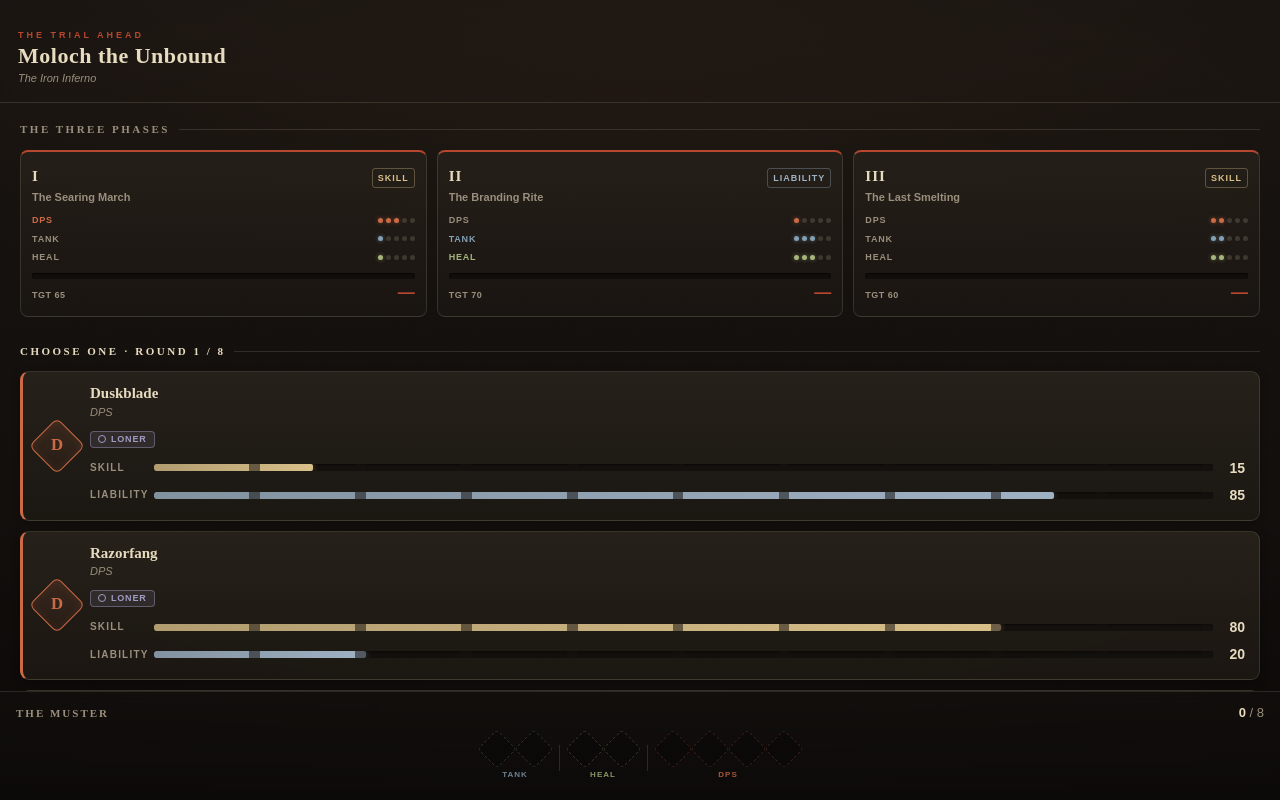
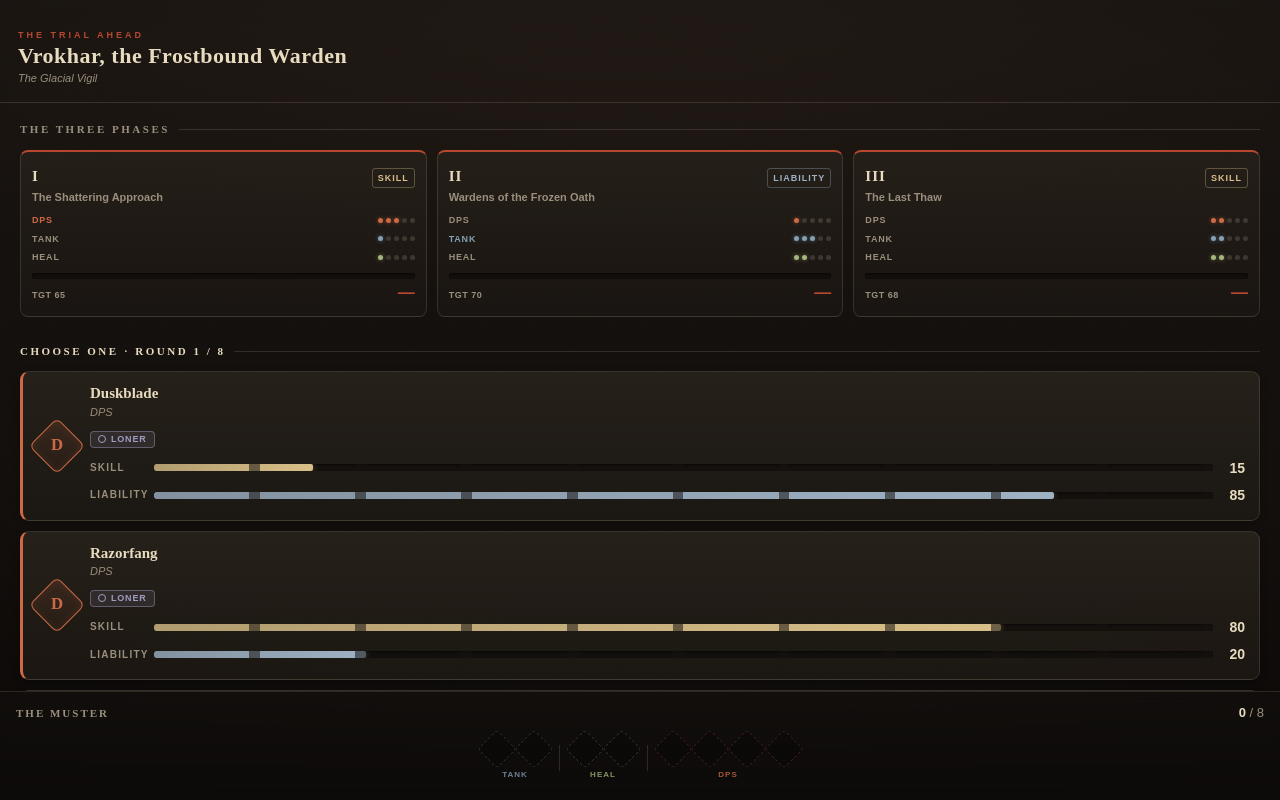
Before and after one commit to g-trinh/raid-manager, a React (Vite) app in the folder app/src/renderer/: page / in a window 1280 px wide. Built offline with nearby package versions, Linux system fonts and the light colour scheme.

Commit message:
feat(boss): expand boss pool to 10 and auto-draft 3 per run
Rename bosses -> bossPool (10 entries: 3 existing + 7 new), add
draftBosses() to sample 3 distinct bosses per run sorted by avg
phase target for a difficulty curve, and wire runBosses into
useRunStore/DraftScreen/OutcomeScreen.

```diff
--- a/app/src/renderer/src/domain/data/gameData.ts
+++ b/app/src/renderer/src/domain/data/gameData.ts
@@ -23,7 +23,7 @@ export const memberPool: MemberData[] = [
   createMember('Duskblade', Role.DPS, 15, 85)
 ]
 
-export const bosses: BossData[] = [
+export const bossPool: BossData[] = [
   createBoss(
     'Moloch the Unbound',
     'The Iron Inferno',
@@ -151,6 +151,307 @@ export const bosses: BossData[] = [
       3,
       'Nyxessa, Empress of the Hollow Stars'
     )
+  ),
+
+  createBoss(
+    'Vrokhar, the Frostbound Warden',
+    'The Glacial Vigil',
+    [
+      createPhase(
+        'The Shattering Approach',
+        'Shards of ancient ice rain down. Move fast, or be entombed before you strike.',
+        3,
+        1,
+        1,
+        PhaseType.SKILL_HEAVY,
+        65
+      ),
+      createPhase(
+        'Wardens of the Frozen Oath',
+        'Frozen sentinels rise to enforce the old pact. Mind their ground, or join their vigil.',
+        1,
+        3,
+        2,
+        PhaseType.LIABILITY_HEAVY,
+        70
+      ),
+      createPhase(
+        'The Last Thaw',
+        'Vrokhar surrenders the cold to one final, desperate surge. Hold until it melts.',
+        2,
+        2,
+        2,
+        PhaseType.SKILL_HEAVY,
+        68
+      )
+    ],
+    createLootItem(
+      'frozen-oathguard',
+      'Frozen Oathguard',
+      "A shield of unmelting ice, etched with a vow Vrokhar's wardens kept past death.",
+      Role.TANK,
+      3,
+      3,
+      'Vrokhar, the Frostbound Warden'
+    )
+  ),
+
+  createBoss(
+    'Zaelith, Herald of the Tempest',
+    'The Storm Unbroken',
+    [
+      createPhase(
+        'Gathering Fury',
+        'Wind howls into a wall of force. Strike before the gale finds your footing.',
+        3,
+        1,
+        1,
+        PhaseType.SKILL_HEAVY,
+        68
+      ),
+      createPhase(
+        'Chainlightning Cascade',
+        'Lightning leaps from soul to soul. Mind the chain, or carry it to the rest.',
+        2,
+        1,
+        3,
+        PhaseType.LIABILITY_HEAVY,
+        74
+      ),
+      createPhase(
+        'Eye of the Maelstrom',
+        'Zaelith calls down the full storm. Endure its eye, or be scattered on the wind.',
+        3,
+        2,
+        2,
+        PhaseType.SKILL_HEAVY,
+        76
+      )
+    ],
+    createLootItem(
+      'stormcallers-edge',
+      "Stormcaller's Edge",
+      'A blade that hums with caught lightning, restless until it strikes again.',
+      Role.DPS,
+      3,
+      3,
+      'Zaelith, Herald of the Tempest'
+    )
+  ),
+
+  createBoss(
+    'Karthus, the Bone Sovereign',
+    'Lord of the Silent Crypt',
+    [
+      createPhase(
+        'March of the Risen',
+        'The crypt empties itself. Cut them down before the column overwhelms you.',
+        4,
+        1,
+        1,
+        PhaseType.SKILL_HEAVY,
+        70
+      ),
+      createPhase(
+        "The Sovereign's Decree",
+        'Karthus speaks, and the dead obey. Heed the decree, or be bound by it.',
+        1,
+        2,
+        3,
+        PhaseType.LIABILITY_HEAVY,
+        72
+      ),
+      createPhase(
+        'Crown of Bones',
+        'The Sovereign rises in his full regalia. Break the crown before it breaks you.',
+        2,
+        3,
+        2,
+        PhaseType.SKILL_HEAVY,
+        78
+      )
+    ],
+    createLootItem(
+      'sovereigns-marrow-draught',
+      "Sovereign's Marrow Draught",
+      "A bitter tonic distilled from Karthus's own marrow — it steadies the hand that drinks it.",
+      Role.HEAL,
+      3,
+      3,
+      'Karthus, the Bone Sovereign'
+    )
+  ),
+
+  createBoss(
+    'Grizzelmaw, the Feral Sovereign',
+    'Fang of the Deep Wood',
+    [
+      createPhase(
+        'The Hunt Begins',
+        'The wood erupts with snarling shapes. Strike fast — Grizzelmaw rewards the bold.',
+        4,
+        1,
+        1,
+        PhaseType.SKILL_HEAVY,
+        66
+      ),
+      createPhase(
+        'Thrash and Bleed',
+        'Claws rake wide and reckless. Mind your footing, or be dragged into the thrash.',
+        2,
+        3,
+        2,
+        PhaseType.LIABILITY_HEAVY,
+        71
+      ),
+      createPhase(
+        "The Alpha's Last Roar",
+        'Grizzelmaw bares everything in one final charge. Hold the line against the roar.',
+        3,
+        2,
+        1,
+        PhaseType.SKILL_HEAVY,
+        74
+      )
+    ],
+    createLootItem(
+      'alphas-bloodfang',
+      "Alpha's Bloodfang",
+      'A curved fang taken from Grizzelmaw, still warm with the hunt.',
+      Role.DPS,
+      3,
+      3,
+      'Grizzelmaw, the Feral Sovereign'
+    )
+  ),
+
+  createBoss(
+    'The Hollow Author',
+    'Writer of Unmade Things',
+    [
+      createPhase(
+        'The First Erasure',
+        'Whole chapters of the world unwrite themselves. Strike before you are edited out.',
+        3,
+        1,
+        2,
+        PhaseType.SKILL_HEAVY,
+        69
+      ),
+      createPhase(
+        'Pages of the Unwritten',
+        'Blank pages drift through the air, hungry for a story. Mind what they take.',
+        1,
+        2,
+        3,
+        PhaseType.LIABILITY_HEAVY,
+        75
+      ),
+      createPhase(
+        'The Final Sentence',
+        'The Author reaches for the last word. Survive it, and the story is yours.',
+        3,
+        3,
+        3,
+        PhaseType.SKILL_HEAVY,
+        80
+      )
+    ],
+    createLootItem(
+      'ink-of-the-unwritten-verse',
+      'Ink of the Unwritten Verse',
+      'Ink that has never touched a page — it writes only what its bearer needs to hear.',
+      Role.HEAL,
+      3,
+      3,
+      'The Hollow Author'
+    )
+  ),
+
+  createBoss(
+    'Countess Mireth, the Crimson Thirst',
+    'The Eternal Banquet',
+    [
+      createPhase(
+        'Invitation to the Feast',
+        'The hall doors swing open on a banquet of knives. Strike before you are seated.',
+        3,
+        2,
+        1,
+        PhaseType.SKILL_HEAVY,
+        64
+      ),
+      createPhase(
+        'The Crimson Waltz',
+        'Mireth leads a dance no one survives twice. Mind your steps, or join the dead partners.',
+        2,
+        2,
+        3,
+        PhaseType.LIABILITY_HEAVY,
+        73
+      ),
+      createPhase(
+        'Last Call of the Banquet',
+        'The Countess drops all pretense and feeds in earnest. Hold until the table is cleared.',
+        4,
+        1,
+        2,
+        PhaseType.SKILL_HEAVY,
+        77
+      )
+    ],
+    createLootItem(
+      'mireths-thirsting-fang',
+      "Mireth's Thirsting Fang",
+      'A dagger that drinks shallow — just enough to keep its wielder sharp.',
+      Role.DPS,
+      3,
+      3,
+      'Countess Mireth, the Crimson Thirst'
+    )
+  ),
+
+  createBoss(
+    'The Sundered Titan',
+    'Last Bastion of the Old World',
+    [
+      createPhase(
+        'The Awakening Fault',
+        'The ground splits as something ancient stirs beneath it. Strike before it fully wakes.',
+        2,
+        3,
+        1,
+        PhaseType.SKILL_HEAVY,
+        62
+      ),
+      createPhase(
+        'Fissure and Fall',
+        'The earth opens in jagged lines. Mind your footing, or be swallowed by the fault.',
+        1,
+        3,
+        3,
+        PhaseType.LIABILITY_HEAVY,
+        71
+      ),
+      createPhase(
+        "The Titan's Final Stand",
+        'The Sundered Titan gathers the last of the old world into one final blow. Endure it.',
+        3,
+        3,
+        2,
+        PhaseType.SKILL_HEAVY,
+        79
+      )
+    ],
+    createLootItem(
+      'shard-of-the-sundered-core',
+      'Shard of the Sundered Core',
+      "A fragment of the Titan's core, still warm with the heartbeat of the old world.",
+      Role.TANK,
+      3,
+      3,
+      'The Sundered Titan'
+    )
   )
 ]
 
--- /dev/null
+++ b/app/src/renderer/src/domain/logic/bossDraft.ts
@@ -0,0 +1,16 @@
+import { BossData } from '../data/bossData'
+
+function averagePhaseTarget(boss: BossData): number {
+  const total = boss.phases.reduce((sum, phase) => sum + phase.phaseTarget, 0)
+  return total / boss.phases.length
+}
+
+export function draftBosses(pool: BossData[], count: number): BossData[] {
+  const shuffled = [...pool]
+  for (let i = shuffled.length - 1; i > 0; i--) {
+    const j = Math.floor(Math.random() * (i + 1))
+    ;[shuffled[i], shuffled[j]] = [shuffled[j], shuffled[i]]
+  }
+
+  return shuffled.slice(0, count).sort((a, b) => averagePhaseTarget(a) - averagePhaseTarget(b))
+}
--- a/app/src/renderer/src/domain/stores/useRunStore.ts
+++ b/app/src/renderer/src/domain/stores/useRunStore.ts
@@ -1,12 +1,14 @@
 import { create } from 'zustand'
 import { BossData } from '../data/bossData'
 import { BossPhaseData } from '../data/bossPhaseData'
-import { bosses } from '../data/gameData'
+import { bossPool, memberPool } from '../data/gameData'
+import { draftBosses } from '../logic/bossDraft'
 import { projectPhase } from '../logic/phaseProjection'
-import { memberPool } from '../data/gameData'
 import { useDraftStore } from './useDraftStore'
 import { useLootStore } from './useLootStore'
 import { usePersonalityStore } from './usePersonalityStore'
+
+const RUN_BOSS_COUNT = 3
 
 export enum Outcome {
   FULL_VICTORY = 'FULL_VICTORY',
@@ -29,6 +31,7 @@ interface AttemptResult {
 interface RunState {
   bossIndex: number
   boss: BossData
+  runBosses: BossData[]
   phaseResults: PhaseResult[]
   phasesSucceeded: number
   outcome: Outcome
@@ -57,14 +60,17 @@ function attemptBoss(boss: BossData): AttemptResult {
   return { phaseResults, phasesSucceeded, outcome }
 }
 
+const initialRunBosses = draftBosses(bossPool, RUN_BOSS_COUNT)
+
 export const useRunStore = create<RunState>((set, get) => ({
   bossIndex: 0,
-  boss: bosses[0],
+  boss: initialRunBosses[0],
+  runBosses: initialRunBosses,
   phaseResults: [],
   phasesSucceeded: 0,
   outcome: Outcome.DEFEAT,
   isResolved: false,
-  isFinalBoss: bosses.length === 1,
+  isFinalBoss: initialRunBosses.length === 1,
   isRunOver: false,
 
   resolve: () => {
@@ -73,10 +79,11 @@ export const useRunStore = create<RunState>((set, get) => ({
       return
     }
 
+    const { runBosses } = get()
     const bossIndex = 0
-    const boss = bosses[bossIndex]
+    const boss = runBosses[bossIndex]
     const { phaseResults, phasesSucceeded, outcome } = attemptBoss(boss)
-    const isFinalBoss = bossIndex === bosses.length - 1
+    const isFinalBoss = bossIndex === runBosses.length - 1
     const isRunOver = outcome === Outcome.DEFEAT || isFinalBoss
 
     set({
@@ -92,16 +99,16 @@ export const useRunStore = create<RunState>((set, get) => ({
   },
 
   advance: () => {
-    const { bossIndex, outcome, isFinalBoss } = get()
+    const { bossIndex, runBosses, outcome, isFinalBoss } = get()
     if (outcome === Outcome.DEFEAT || isFinalBoss) {
       console.warn('RunState.advance() called when the run is already over')
       return
     }
 
     const nextIndex = bossIndex + 1
-    const boss = bosses[nextIndex]
+    const boss = runBosses[nextIndex]
     const { phaseResults, phasesSucceeded, outcome: nextOutcome } = attemptBoss(boss)
-    const nextIsFinalBoss = nextIndex === bosses.length - 1
+    const nextIsFinalBoss = nextIndex === runBosses.length - 1
     const isRunOver = nextOutcome === Outcome.DEFEAT || nextIsFinalBoss
 
     set({
@@ -117,14 +124,16 @@ export const useRunStore = create<RunState>((set, get) => ({
   },
 
   reset: () => {
+    const runBosses = draftBosses(bossPool, RUN_BOSS_COUNT)
     set({
       bossIndex: 0,
-      boss: bosses[0],
+      boss: runBosses[0],
+      runBosses,
       phaseResults: [],
       phasesSucceeded: 0,
       outcome: Outcome.DEFEAT,
       isResolved: false,
-      isFinalBoss: bosses.length === 1,
+      isFinalBoss: runBosses.length === 1,
       isRunOver: false
     })
     useDraftStore.getState().reset()
--- a/app/src/renderer/src/screens/draft/DraftScreen.tsx
+++ b/app/src/renderer/src/screens/draft/DraftScreen.tsx
@@ -1,5 +1,4 @@
 import { useMemo } from 'react'
-import { bosses } from '../../domain/data/gameData'
 import { MemberData } from '../../domain/data/memberData'
 import { projectPhase } from '../../domain/logic/phaseProjection'
 import { useDraftStore } from '../../domain/stores/useDraftStore'
@@ -20,8 +19,8 @@ export function DraftScreen({ onProceed }: DraftScreenProps): React.JSX.Element
   const addMember = useDraftStore((s) => s.addMember)
   const isDraftComplete = useDraftStore((s) => s.isDraftComplete)
   const resolve = useRunStore((s) => s.resolve)
+  const boss = useRunStore((s) => s.boss)
 
-  const boss = bosses[0]
   const full = isDraftComplete()
   const round = Math.min(selectedMembers.length + 1, 8)
   const lastAdded =
--- a/app/src/renderer/src/screens/outcome/OutcomeScreen.tsx
+++ b/app/src/renderer/src/screens/outcome/OutcomeScreen.tsx
@@ -1,5 +1,4 @@
 import { useEffect, useState } from 'react'
-import { bosses } from '../../domain/data/gameData'
 import { PhaseType } from '../../domain/data/bossPhaseData'
 import { Outcome, PhaseResult, useRunStore } from '../../domain/stores/useRunStore'
 import { SpoilsScreen } from '../spoils/SpoilsScreen'
@@ -178,6 +177,7 @@ export function OutcomeScreen({
   const outcome = useRunStore((s) => s.outcome)
   const boss = useRunStore((s) => s.boss)
   const bossIndex = useRunStore((s) => s.bossIndex)
+  const runBosses = useRunStore((s) => s.runBosses)
   const isRunOver = useRunStore((s) => s.isRunOver)
   const phaseResults = useRunStore((s) => s.phaseResults)
   const phasesSucceeded = useRunStore((s) => s.phasesSucceeded)
@@ -193,7 +193,7 @@ export function OutcomeScreen({
 
   if (!isResolved) return null
 
-  const nextBoss = bosses[bossIndex + 1]
+  const nextBoss = runBosses[bossIndex + 1]
   const continueLabel = isRunOver || !nextBoss ? null : `Onward to ${nextBoss.bossName}`
 
   const handlePlayAgain = (): void => {
```
Also changed, not shown: 1 other file (tests, documents, lock files or other folders).
